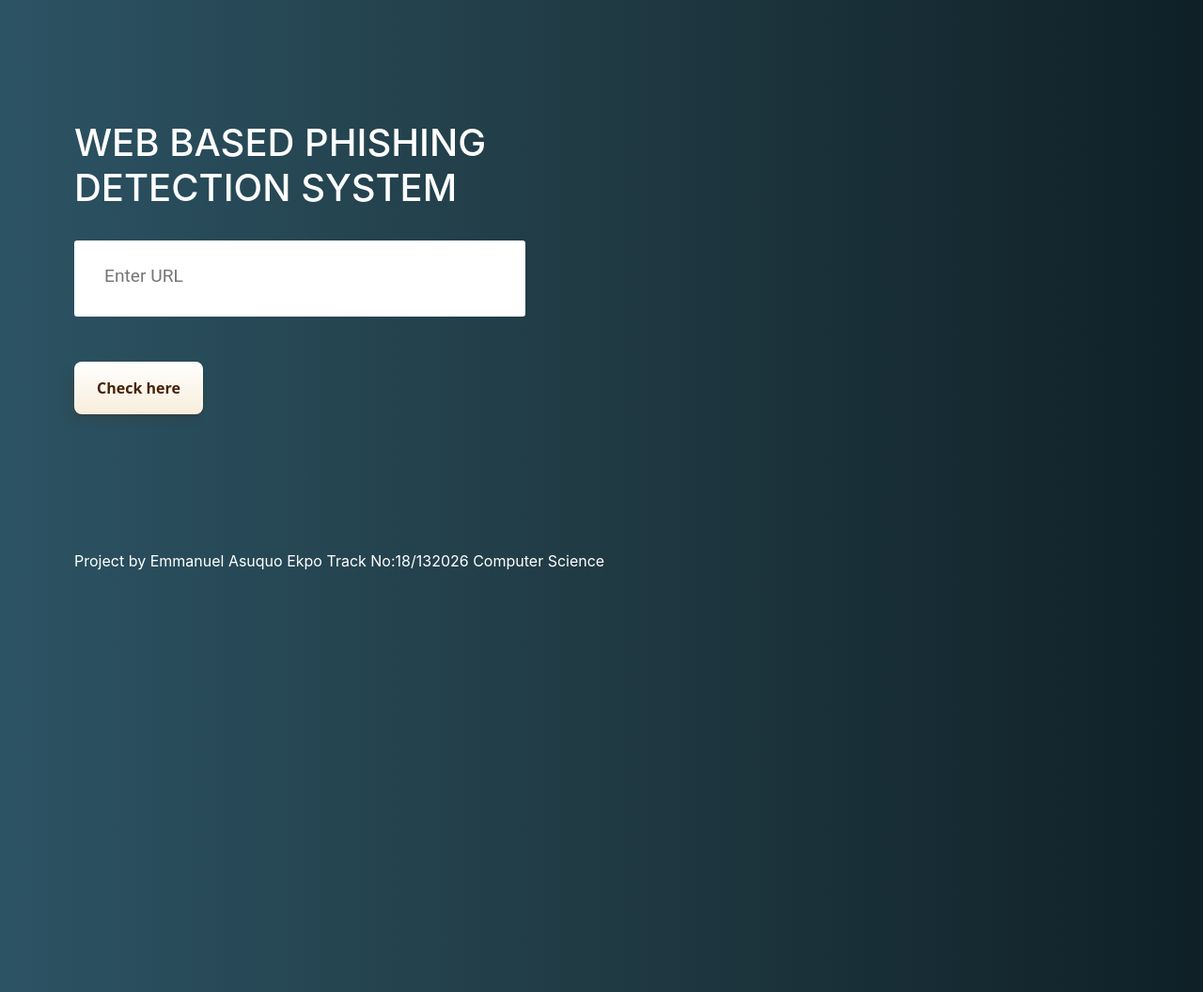
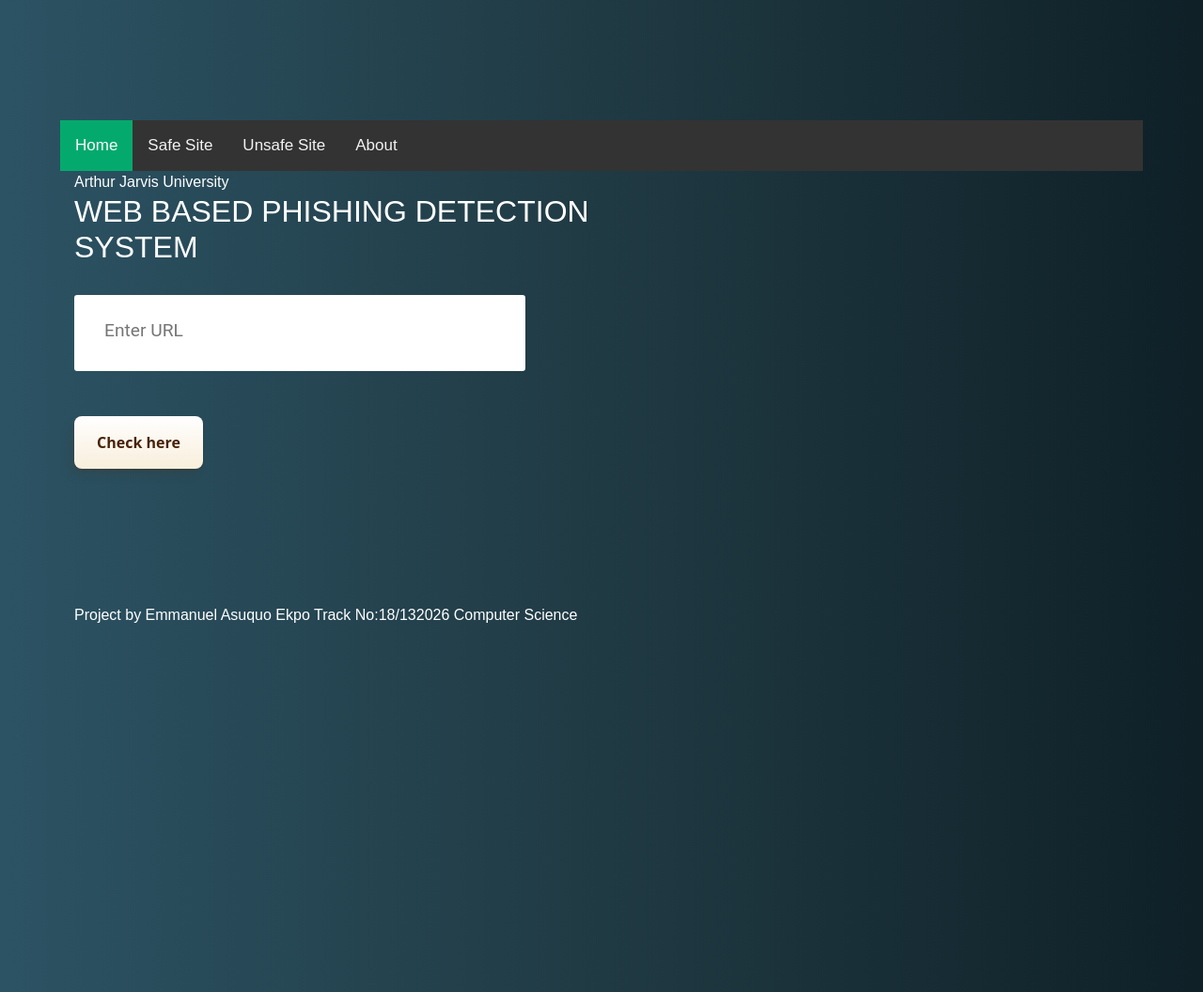
Before and after one commit to kempex/Phish, a Flask app: page / in a window 1280 px wide. Shown: the whole page at 94% size. Run offline with Flask 2, Linux system fonts and the light colour scheme; parts of the project's set-up code (start-up, migrations or seed data) failed here and were passed over; some libraries are stand-ins or nearby versions.

Commit message:
Add files via upload

```diff
--- a/templates/index.html
+++ b/templates/index.html
@@ -14,15 +14,51 @@
 
     <link href="static/styles.css" rel="stylesheet">
     <title>WEB BASED PHISHING DETECTION SYSTEM</title>
+    <link rel="icon" type="image/x-icon" href="https://3.bp.blogspot.com/-WM9Wcxa4DUQ/W5_ZpxGfNQI/AAAAAAAAApg/HAXRhOxNuYU2fDL8N37E0eu1vvmCCbqzgCLcBGAs/s1600/Arthur-Jarvis-University.jpg">
+    <style>
+        body {
+          margin: 0;
+          font-family: Arial, Helvetica, sans-serif;
+        }
 
+        .topnav {
+          overflow: hidden;
+          background-color: #333;
+        }
+
+        .topnav a {
+          float: left;
+          color: #f2f2f2;
+          text-align: center;
+          padding: 14px 16px;
+          text-decoration: none;
+          font-size: 17px;
+        }
+
+        .topnav a:hover {
+          background-color: #ddd;
+          color: black;
+        }
+
+        .topnav a.active {
+          background-color: #04AA6D;
+          color: white;
+        }
+        </style>
 </head>
 
 <body>
-
+    <div class="topnav">
+        <a class="active" href="#home">Home</a>
+        <a href="https://jenifernkem.000webhostapp.com/report1.php">Safe Site</a>
+        <a href="https://jenifernkem.000webhostapp.com/report2.php">Unsafe Site</a>
+        <a href="https://jenifernkem.000webhostapp.com/about.php">About</a>
+      </div>
 <div class=" container">
     <div class="row">
         <div class="form col-md" id="form1">
-            <h1>WEB BASED PHISHING DETECTION SYSTEM</h1>
+            </h1>Arthur Jarvis University</h1>
+            <h2>WEB BASED PHISHING DETECTION SYSTEM</h2>
 
             <br>
             <form action="/" method ="post">
@@ -78,7 +114,7 @@
                 document.getElementById("prediction").innerHTML = label;
                 document.getElementById("button1").style.display="block";
                 var maf = document.getElementById("maf").innerHTML ;
-                fetch('https://jenifernkem.000webhostapp.com/create_user.php?url='+ maf +'&rating=UnSafe&score='+ txtx)
+                fetch('https://jenifernkem.000webhostapp.com/create_user.php?url='+ maf +'&rating=Safe&score='+ txtx)
                // .then(res.setHeader("Access-Control-Allow-Origin", "*"));
             }
             else if (0<=x && x<0.50){
```
